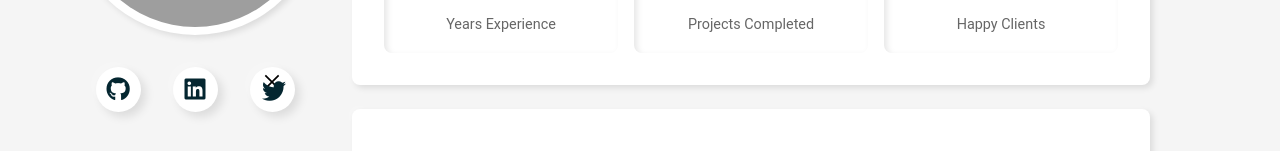
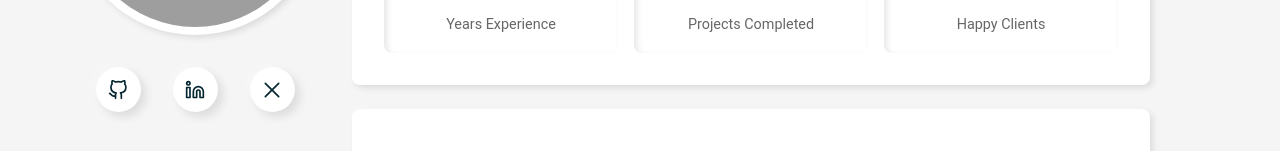
Before and after one commit to billahdotdev/billah, a React (Vite) app: page / in a window 1280 px wide. Shown: the part 570-721 px from the top of the page. Built offline with nearby package versions, Linux system fonts and the light colour scheme; grey boxes are pictures that could not be loaded.

Commit message:
Fixed social media icons

```diff
--- a/src/components/AboutSection.jsx
+++ b/src/components/AboutSection.jsx
@@ -21,7 +21,19 @@ const AboutSection = () => {
               target="_blank"
               rel="noreferrer"
             >
-              <span className="icon-github"></span>
+              <svg
+                xmlns="http://www.w3.org/2000/svg"
+                width="24"
+                height="24"
+                viewBox="0 0 24 24"
+                fill="none"
+                stroke="currentColor"
+                strokeWidth="2"
+                strokeLinecap="round"
+                strokeLinejoin="round"
+              >
+                <path d="M9 19c-5 1.5-5-2.5-7-3m14 6v-3.87a3.37 3.37 0 0 0-.94-2.61c3.14-.35 6.44-1.54 6.44-7A5.44 5.44 0 0 0 20 4.77 5.07 5.07 0 0 0 19.91 1S18.73.65 16 2.48a13.38 13.38 0 0 0-7 0C6.27.65 5.09 1 5.09 1A5.07 5.07 0 0 0 5 4.77a5.44 5.44 0 0 0-1.5 3.78c0 5.42 3.3 6.61 6.44 7A3.37 3.37 0 0 0 9 18.13V22" />
+              </svg>
             </a>
             <a
               href="https://www.linkedin.com/in/billahdotdev"
@@ -30,7 +42,21 @@ const AboutSection = () => {
               target="_blank"
               rel="noreferrer"
             >
-              <span className="icon-linkedin"></span>
+              <svg
+                xmlns="http://www.w3.org/2000/svg"
+                width="24"
+                height="24"
+                viewBox="0 0 24 24"
+                fill="none"
+                stroke="currentColor"
+                strokeWidth="2"
+                strokeLinecap="round"
+                strokeLinejoin="round"
+              >
+                <path d="M16 8a6 6 0 0 1 6 6v7h-4v-7a2 2 0 0 0-2-2 2 2 0 0 0-2 2v7h-4v-7a6 6 0 0 1 6-6z" />
+                <rect x="2" y="9" width="4" height="12" />
+                <circle cx="4" cy="4" r="2" />
+              </svg>
             </a>
             <a
               href="https://x.com/billahdotdev"
@@ -39,7 +65,19 @@ const AboutSection = () => {
               target="_blank"
               rel="noreferrer"
             >
-              <span className="icon-x"></span>
+              <svg
+                xmlns="http://www.w3.org/2000/svg"
+                width="24"
+                height="24"
+                viewBox="0 0 24 24"
+                fill="none"
+                stroke="currentColor"
+                strokeWidth="2"
+                strokeLinecap="round"
+                strokeLinejoin="round"
+              >
+                <path d="M4 4l7.2 7.2M20 4l-7.2 7.2M4 20l7.2-7.2M20 20l-7.2-7.2" />
+              </svg>
             </a>
           </div>
         </div>
--- a/src/components/Footer.jsx
+++ b/src/components/Footer.jsx
@@ -19,15 +19,71 @@ const Footer = () => {
           </div>
 
           <div className="footer-social">
-          <a href="https://github.com/billahdotdev" className="social-icon" aria-label="GitHub" target="_blank">
-          <span className="icon-github"></span>
-           </a>
-           <a href="https://www.linkedin.com/in/billahdotdev" className="social-icon" aria-label="LinkedIn" target="_blank">
-          <span className="icon-linkedin"></span>
-           </a>
-           <a href="https://x.com/billahdotdev" className="social-icon" aria-label="X (formerly Twitter)" target="_blank">
-          <span className="icon-x"></span>
-          </a>
+          <a
+              href="https://github.com/billahdotdev"
+              className="social-icon"
+              aria-label="GitHub"
+              target="_blank"
+              rel="noreferrer"
+            >
+              <svg
+                xmlns="http://www.w3.org/2000/svg"
+                width="24"
+                height="24"
+                viewBox="0 0 24 24"
+                fill="none"
+                stroke="currentColor"
+                strokeWidth="2"
+                strokeLinecap="round"
+                strokeLinejoin="round"
+              >
+                <path d="M9 19c-5 1.5-5-2.5-7-3m14 6v-3.87a3.37 3.37 0 0 0-.94-2.61c3.14-.35 6.44-1.54 6.44-7A5.44 5.44 0 0 0 20 4.77 5.07 5.07 0 0 0 19.91 1S18.73.65 16 2.48a13.38 13.38 0 0 0-7 0C6.27.65 5.09 1 5.09 1A5.07 5.07 0 0 0 5 4.77a5.44 5.44 0 0 0-1.5 3.78c0 5.42 3.3 6.61 6.44 7A3.37 3.37 0 0 0 9 18.13V22" />
+              </svg>
+            </a>
+            <a
+              href="https://www.linkedin.com/in/billahdotdev"
+              className="social-icon"
+              aria-label="LinkedIn"
+              target="_blank"
+              rel="noreferrer"
+            >
+              <svg
+                xmlns="http://www.w3.org/2000/svg"
+                width="24"
+                height="24"
+                viewBox="0 0 24 24"
+                fill="none"
+                stroke="currentColor"
+                strokeWidth="2"
+                strokeLinecap="round"
+                strokeLinejoin="round"
+              >
+                <path d="M16 8a6 6 0 0 1 6 6v7h-4v-7a2 2 0 0 0-2-2 2 2 0 0 0-2 2v7h-4v-7a6 6 0 0 1 6-6z" />
+                <rect x="2" y="9" width="4" height="12" />
+                <circle cx="4" cy="4" r="2" />
+              </svg>
+            </a>
+            <a
+              href="https://x.com/billahdotdev"
+              className="social-icon"
+              aria-label="X (formerly Twitter)"
+              target="_blank"
+              rel="noreferrer"
+            >
+              <svg
+                xmlns="http://www.w3.org/2000/svg"
+                width="24"
+                height="24"
+                viewBox="0 0 24 24"
+                fill="none"
+                stroke="currentColor"
+                strokeWidth="2"
+                strokeLinecap="round"
+                strokeLinejoin="round"
+              >
+                <path d="M4 4l7.2 7.2M20 4l-7.2 7.2M4 20l7.2-7.2M20 20l-7.2-7.2" />
+              </svg>
+            </a>
           </div>
         </div>
 
--- a/src/styles/AboutSection.css
+++ b/src/styles/AboutSection.css
@@ -172,7 +172,7 @@
 }
 
 .social-icon {
-  width: 45px; /* Slightly larger icons */
+  width: 45px;
   height: 45px;
   border-radius: 50%;
   display: flex;
@@ -190,22 +190,7 @@
   color: var(--primary-light);
 }
 
-/* Fix icon visibility */
-.icon-github::before,
-.icon-linkedin::before,
-.icon-x::before {
-  font-family: "Font Awesome 5 Brands";
-  font-size: 1.5rem;
+.social-icon svg {
+  width: 20px;
+  height: 20px;
 }
-
-.icon-github::before {
-  content: "\f09b";
-}
-
-.icon-linkedin::before {
-  content: "\f08c";
-}
-
-.icon-x::before {
-  content: "\f099";
-}
--- a/src/styles/Header.css
+++ b/src/styles/Header.css
@@ -43,17 +43,21 @@
 /* Mobile Menu */
 .mobile-menu-toggle {
   display: none;
-  padding: 0.8rem;
+  padding: 0;
   border-radius: 50%;
   width: 45px;
   height: 45px;
   justify-content: center;
   align-items: center;
+  position: relative;
 }
 
 .hamburger {
   display: block;
-  position: relative;
+  position: absolute;
+  left: 50%;
+  top: 50%;
+  transform: translate(-50%, -50%);
   width: 24px;
   height: 2px;
   background-color: var(--primary);
@@ -64,6 +68,7 @@
 .hamburger::after {
   content: "";
   position: absolute;
+  left: 0;
   width: 24px;
   height: 2px;
   background-color: var(--primary);
@@ -71,11 +76,11 @@
 }
 
 .hamburger::before {
-  transform: translateY(-8px);
+  top: -8px;
 }
 
 .hamburger::after {
-  transform: translateY(8px);
+  top: 8px;
 }
 
 .hamburger.open {
@@ -83,10 +88,12 @@
 }
 
 .hamburger.open::before {
+  top: 0;
   transform: rotate(45deg);
 }
 
 .hamburger.open::after {
+  top: 0;
   transform: rotate(-45deg);
 }
 
```
